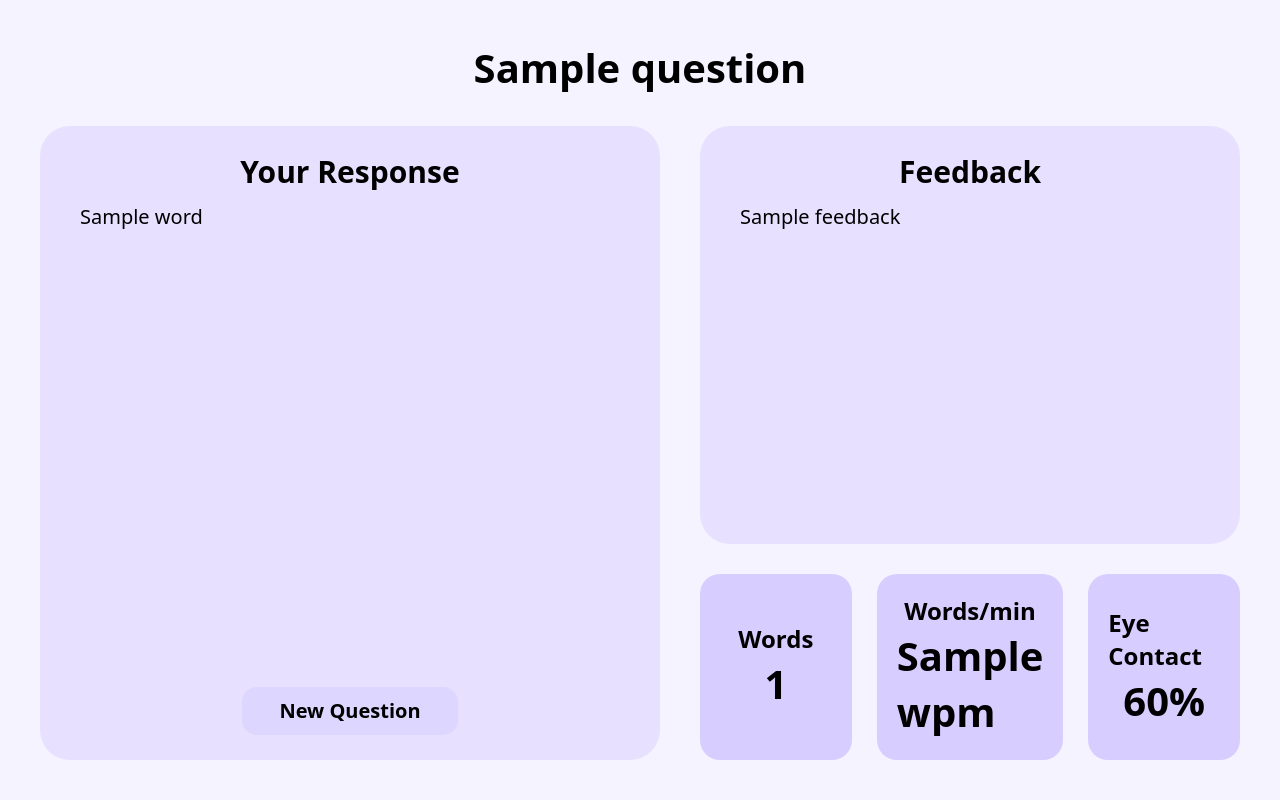
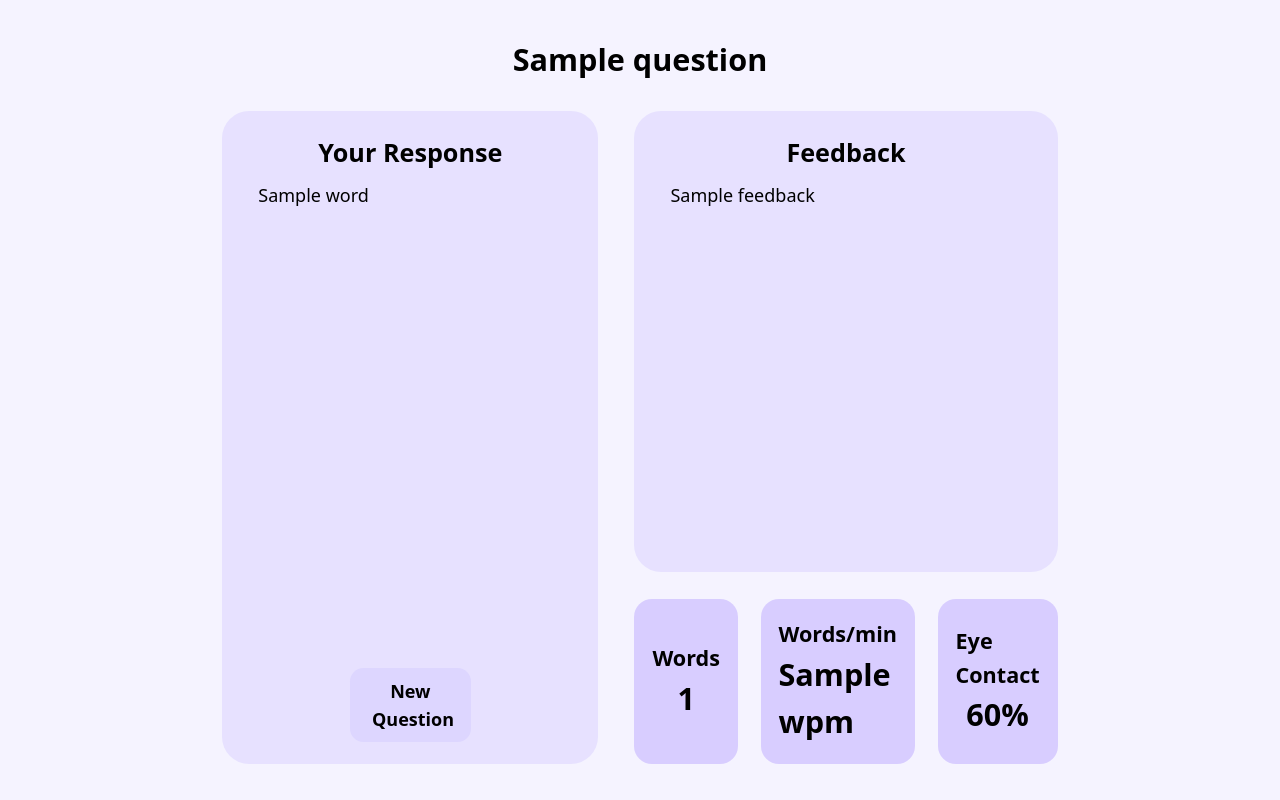
Before and after one commit to LaurenS419/helphelp, a Flask app: template templates/summary.html in a window 1280 px wide. Run offline with Flask 3, Linux system fonts and the light colour scheme; the template is opened without the code that fills it: most values are stand-ins (such as "Sample title", 1, 10 or a date in 2020); style sheets or scripts are compiled from the project's sources.

Commit message:
fix responsiveness of summary page

```diff
--- a/static/output.css
+++ b/static/output.css
@@ -530,6 +530,24 @@
   .relative {
     position: relative;
   }
+  .container {
+    width: 100%;
+    @media (width >= 40rem) {
+      max-width: 40rem;
+    }
+    @media (width >= 48rem) {
+      max-width: 48rem;
+    }
+    @media (width >= 64rem) {
+      max-width: 64rem;
+    }
+    @media (width >= 80rem) {
+      max-width: 80rem;
+    }
+    @media (width >= 96rem) {
+      max-width: 96rem;
+    }
+  }
   .mx-auto {
     margin-inline: auto;
   }
@@ -553,6 +571,9 @@
   }
   .hidden {
     display: none;
+  }
+  .inline-block {
+    display: inline-block;
   }
   .inline-flex {
     display: inline-flex;
@@ -629,6 +650,9 @@
   .gap-8 {
     gap: calc(var(--spacing) * 8);
   }
+  .overflow-auto {
+    overflow: auto;
+  }
   .rounded-2xl {
     border-radius: var(--radius-2xl);
   }
@@ -645,17 +669,8 @@
   .bg-violet-200 {
     background-color: var(--color-violet-200);
   }
-  .bg-violet-200\/50 {
-    background-color: color-mix(in oklab, var(--color-violet-200) 50%, transparent);
-  }
   .bg-violet-200\/60 {
     background-color: color-mix(in oklab, var(--color-violet-200) 60%, transparent);
-  }
-  .bg-violet-200\/70 {
-    background-color: color-mix(in oklab, var(--color-violet-200) 70%, transparent);
-  }
-  .bg-violet-200\/80 {
-    background-color: color-mix(in oklab, var(--color-violet-200) 80%, transparent);
   }
   .bg-violet-300 {
     background-color: var(--color-violet-300);
@@ -665,9 +680,6 @@
   }
   .bg-yellow-400 {
     background-color: var(--color-yellow-400);
-  }
-  .bg-yellow-400\/50 {
-    background-color: color-mix(in oklab, var(--color-yellow-400) 50%, transparent);
   }
   .bg-yellow-400\/60 {
     background-color: color-mix(in oklab, var(--color-yellow-400) 60%, transparent);
@@ -684,8 +696,17 @@
   .px-4 {
     padding-inline: calc(var(--spacing) * 4);
   }
+  .px-5 {
+    padding-inline: calc(var(--spacing) * 5);
+  }
   .px-8 {
     padding-inline: calc(var(--spacing) * 8);
+  }
+  .px-10 {
+    padding-inline: calc(var(--spacing) * 10);
+  }
+  .px-11 {
+    padding-inline: calc(var(--spacing) * 11);
   }
   .py-3 {
     padding-block: calc(var(--spacing) * 3);
@@ -728,18 +749,14 @@
     transition-timing-function: var(--tw-ease, var(--default-transition-timing-function));
     transition-duration: var(--tw-duration, var(--default-transition-duration));
   }
-  .ease-in-out {
-    --tw-ease: var(--ease-in-out);
-    transition-timing-function: var(--ease-in-out);
-  }
 }
 @tailwind base;
 @tailwind components;
 @layer components {
   html {
     height: 100%;
-    font-size: var(--text-xl);
-    line-height: var(--tw-leading, var(--text-xl--line-height));
+    font-size: var(--text-lg);
+    line-height: var(--tw-leading, var(--text-lg--line-height));
   }
   body {
     display: flex;
@@ -759,14 +776,14 @@
   h2 {
     margin-inline: auto;
     width: fit-content;
-    font-size: 200%;
+    font-size: 170%;
     --tw-font-weight: var(--font-weight-bold);
     font-weight: var(--font-weight-bold);
   }
   h3 {
     margin-inline: auto;
     width: fit-content;
-    font-size: 150%;
+    font-size: 140%;
     --tw-font-weight: var(--font-weight-bold);
     font-weight: var(--font-weight-bold);
   }
@@ -962,7 +979,3 @@
   syntax: "*";
   inherits: false;
 }
-@property --tw-ease {
-  syntax: "*";
-  inherits: false;
-}
--- a/static/style.css
+++ b/static/style.css
@@ -5,7 +5,7 @@
 @tailwind utilities;
 
 @layer components {
-    html { @apply h-full text-xl; }
+    html { @apply h-full text-lg; }
     body {
         @apply h-full flex flex-col items-center justify-center
         bg-violet-50;
@@ -17,10 +17,10 @@
     }
 
     h2 {
-        @apply w-fit mx-auto text-[200%] font-bold;
+        @apply w-fit mx-auto text-[170%] font-bold;
     }
     h3 {
-        @apply w-fit mx-auto text-[150%] font-bold;
+        @apply w-fit mx-auto text-[140%] font-bold;
     }
     h4 {
         @apply w-fit mx-auto text-[120%] font-bold;
--- a/templates/summary.html
+++ b/templates/summary.html
@@ -9,8 +9,9 @@
 </head>
 
 <body>
-    <h2 class="mt-8 flex-initial">{{question}}</h2>
-    <div class="w-full h-full min-h-0 p-8 pt-6 flex-1 flex items-center justify-center gap-8">
+    <div class="flex h-full flex-col">
+        <h2 class="mt-8 px-11 flex-initial">{{question}}</h2>
+        <div class="w-full min-h-0 p-8 pt-6 flex-1 flex items-center justify-center gap-8">
             <div class="w-full h-full px-8 py-5 flex-1 flex flex-col gap-5 justify-start rounded-3xl bg-violet-200/60">
                 <div class="flex-1">
                     <h3 class="mb-2">Your Response</h3>
@@ -25,7 +26,7 @@
                 <a href="/" class="mx-auto w-2/5 flex-initial text-center">New Question</a>
             </div>
             <div class="w-full h-full flex-1 flex flex-col gap-6">
-            <div id="feedback" class="px-8 py-5 flex-1 rounded-3xl bg-violet-200/60">
+                <div id="feedback" class="px-8 py-5 flex-1 overflow-auto rounded-3xl bg-violet-200/60">
                     <h3 class="mb-2">Feedback</h3>
                     {{data['feedback']}}
                 </div>
@@ -45,6 +46,7 @@
                 </div>
             </div>
         </div>
+    </div>
 
 </body>
 
```
Lines whose indentation alone changed are shown as unchanged.
